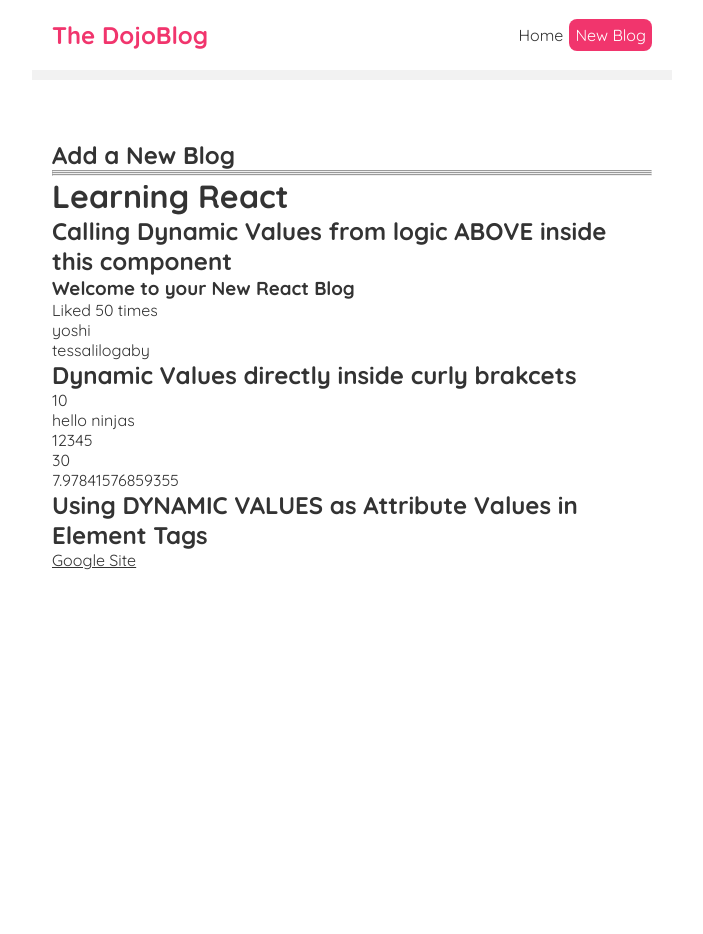
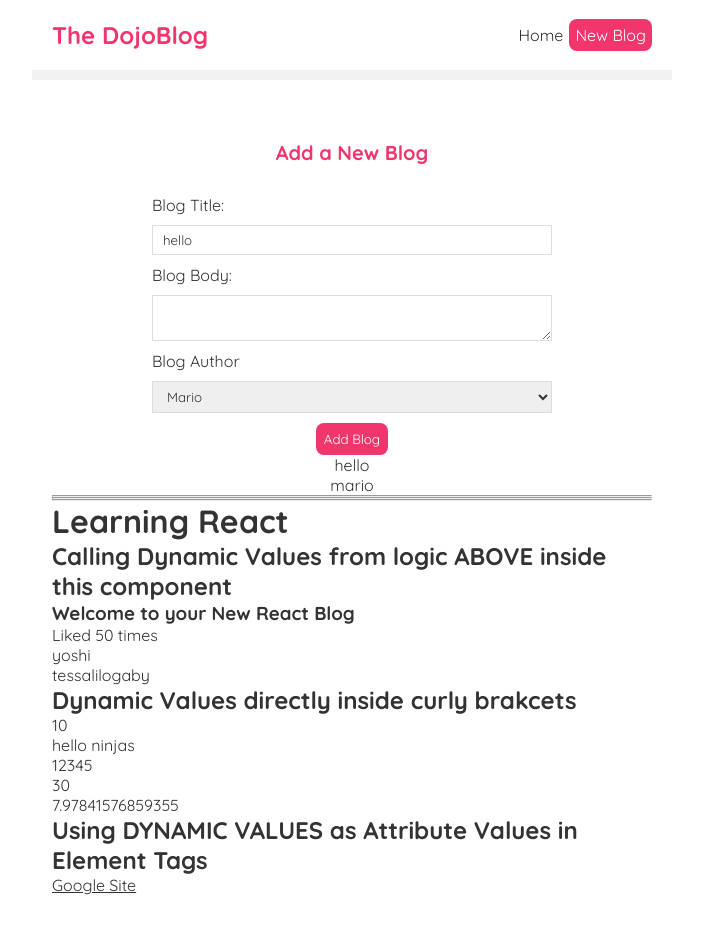
Before and after one commit to gabytururu/reactPractice, a React (Create React App) app: page /create in a window 1280 px wide. Shown: the top 934 px of the page, without its empty margins (288-991 px from the left). Before the commit the page ends 800 px from the top, so only its background shows below. Built offline with nearby package versions, Linux system fonts and the light colour scheme.

Commit message:
ReactNetNinja app_dojo blog

```diff
--- a/data/db.json
+++ b/data/db.json
@@ -1,5 +1,5 @@
 {
-    "blogs":[
+  "blogs": [
     {
       "title": "my first blog",
       "body": "why do we use it ? \nIt is a long established fact that the reader will be distracted by bla ble bli blo blu",
@@ -11,20 +11,74 @@
       "body": "why do we use it ? \nIt is a long established fact that the reader will be distracted by bla ble bli blo blu",
       "author": "yoshi",
       "id": 2
+    },
+    {
+      "title": "a ver que pasa",
+      "body": "ñafa  as  ñas l asdf   añslfd asdlf aañsldfa ",
+      "author": "yoshi",
+      "id": 7
+    },
+    {
+      "title": "helloasdfasdf",
+      "body": "asdfasdf",
+      "author": "yoshi",
+      "id": 8
+    },
+    {
+      "title": "helloasdfasdf",
+      "body": "asdfasdf",
+      "author": "yoshi",
+      "id": 9
+    },
+    {
+      "title": "helloasdfasdf",
+      "body": "asdfasdf",
+      "author": "yoshi",
+      "id": 10
+    },
+    {
+      "title": "helloasdfasdf",
+      "body": "asdfasdfasdf",
+      "author": "yoshi",
+      "id": 12
+    },
+    {
+      "title": "helloasdfasdf",
+      "body": "asdfasdf",
+      "author": "yoshi",
+      "id": 13
+    },
+    {
+      "title": "helloasdfasdf",
+      "body": "asdfasdfasdf",
+      "author": "yoshi",
+      "id": 14
+    },
+    {
+      "title": "helloasdfas",
+      "body": "dfasfdasdf",
+      "author": "yoshi",
+      "id": 15
+    },
+    {
+      "title": "hello",
+      "body": "asdfasdf",
+      "author": "yoshi",
+      "id": 16
     }
   ],
-    "people":[
+  "people": [
     {
-            "name":"gaby",
+      "name": "gaby",
       "title": "ceo",
       "mojo": "try as you might you cant beat reality",
-            "id":1
+      "id": 1
     },
     {
-            "name":"lilo",
+      "name": "lilo",
       "title": "VP Developement",
-            "mojo":"just do it",
-            "id":2
+      "mojo": "just do it",
+      "id": 2
     }
   ]
 }
--- a/src/App.js
+++ b/src/App.js
@@ -5,6 +5,7 @@ import Home from './Home'
 import Create from './Create'
 import BlogDetails from './BlogDetails'
 import {BrowserRouter as Router, Route, Switch} from 'react-router-dom'
+import NotFound from './NotFound'
 
 function App() {
   const titleh1 = 'Welcome to your New React Blog'
@@ -28,6 +29,9 @@ function App() {
             </Route>
             <Route path="/blogs/:id">
               <BlogDetails />
+            </Route>
+            <Route path="*">
+              <NotFound />
             </Route>
           </Switch>
 
--- a/src/BlogDetails.js
+++ b/src/BlogDetails.js
@@ -1,10 +1,19 @@
-import {useParams} from 'react-router-dom'
+import {useParams, useHistory} from 'react-router-dom'
 import useFetch from './useFetch'
 
 const BlogDetails = () => {
 
-    const { id } = useParams()
-    const { data: blog, error, isPending} = useFetch(`http://localhost:8000/blogs/${id}`)
+    const { id } = useParams();
+    const { data: blog, error, isPending} = useFetch(`http://localhost:8000/blogs/${id}`);
+    const history = useHistory();
+
+    const handleClick =()=>{
+        fetch('http://localhost:8000/blogs/' + blog.id, {
+            method: 'DELETE'
+        }).then(()=>{
+            history.push('/')
+        })
+    }
 
     return (
         <div className="blog-details">
@@ -20,6 +29,8 @@ const BlogDetails = () => {
                     <div>{blog.body}</div>
                 </article>
             )}
+
+            <button onClick={handleClick}>Delete Blog</button>
         </div>
      );
 }
--- a/src/BlogList.js
+++ b/src/BlogList.js
@@ -20,7 +20,7 @@ const Blogs = ({blogs, title, handleDelete})=> {
                         <p>testing unexistent endpoint {blog.test}</p>
                         <p>testing calling body {blog.body}</p>
                         commenting bc is now broken since the class#20 bc useState hooks were moved to useFetch customHook
-                        <button onClick={()=>{handleDelete(blog.id)}}>delete</button>
+                        {/* <button onClick={()=>{handleDelete(blog.id)}}>delete</button>                     */}
                     </Link>
                 </div>
             ))}
--- a/src/Create.js
+++ b/src/Create.js
@@ -1,7 +1,62 @@
+import { useState } from "react";
+import { useHistory } from "react-router-dom";
+
 const Create = () => {
+    const [title, setTitle] = useState('hello')
+    const [body, setBody] = useState('')
+    const [author, setAuthor] = useState('mario')
+    const [isPending, setIsPending] = useState(false)
+    const history = useHistory()
+
+    const handleSubmit =(e)=>{
+        e.preventDefault()
+        const blog = {title, body, author}
+        //console.log(blog)
+        setIsPending(true)
+
+        fetch("http://localhost:8000/blogs", {
+            method: "POST",
+            headers: {"Content-Type": "application/json"},
+            body: JSON.stringify(blog)
+        }).then(()=>{
+            console.log('el nuevo blog fue añadido')
+            setIsPending(false)
+            //history.go(-1)
+            history.push('/')
+        })
+    }
+
     return (
         <div className="create">
             <h2>Add a New Blog</h2>
+            <form onSubmit={handleSubmit}>
+                <label>Blog Title:</label>
+                <input
+                    type="text"
+                    required
+                    value={title}
+                    onChange={(e)=>{setTitle(e.target.value)}}
+                ></input>
+                <label>Blog Body:</label>
+                <textarea
+                    required
+                    value={body}
+                    onChange={(e)=>{setBody(e.target.value)}}
+                ></textarea>
+                <label>Blog Author</label>
+                <select
+                    value={author}
+                    onChange={(e)=>{ setAuthor(e.target.value)}}
+                >
+                    <option value="mario">Mario</option>
+                    <option value="yoshi">Yoshi</option>
+                </select>
+                {!isPending && <button>Add Blog</button>}
+                {isPending && <button disabled style={{backgroundColor:'orange'}}>Blog being added...</button>}
+            </form>
+            <p>{title}</p>
+            <p>{body}</p>
+            <p>{author}</p>
         </div>
      );
 }
--- /dev/null
+++ b/src/NotFound.js
@@ -0,0 +1,13 @@
+import { Link } from "react-router-dom";
+
+const NotFound = () => {
+    return (
+        <div className="not-found">
+            <h2>Sorry</h2>
+            <p>Page was not found</p>
+            <Link to="/">Back to homepage</Link>
+        </div>
+     );
+}
+
+export default NotFound;
--- a/src/index.css
+++ b/src/index.css
@@ -86,3 +86,48 @@ code {
 .blog-details div{
   margin:20px 0;
 }
+
+.blog-details button{
+  background: #f1356d;
+  color: #fff;
+  border:0;
+  padding: 8px;
+  border-radius: 8px;
+  cursor:pointer;
+}
+
+/* create new blog form */
+.create{
+  max-width:400px;
+  margin: 0 auto;
+  text-align:center
+}
+
+.create label {
+  text-align:left;
+  display:block;
+}
+.create h2{
+  font-size:20px;
+  color: #f1356d;
+  margin-bottom:30px;
+}
+
+.create input, .create textarea, .create select{
+  width: 100%;
+  padding: 6px 10px;
+  margin: 10px 0;
+  border: 1px solid #ddd;
+  box-sizing: border-box;
+  display:block;
+
+}
+
+.create button {
+  background: #f1356d;
+  color: #ffff;
+  border: 0;
+  padding: 8px;
+  border-radius: 8px;
+  cursor: pointer;
+}
```
Also changed, not shown: src/Home.js (line endings or trailing spaces), src/Navbar.js (line endings or trailing spaces), src/useFetch.js (line endings or trailing spaces). Lines whose indentation alone changed are shown as unchanged.
